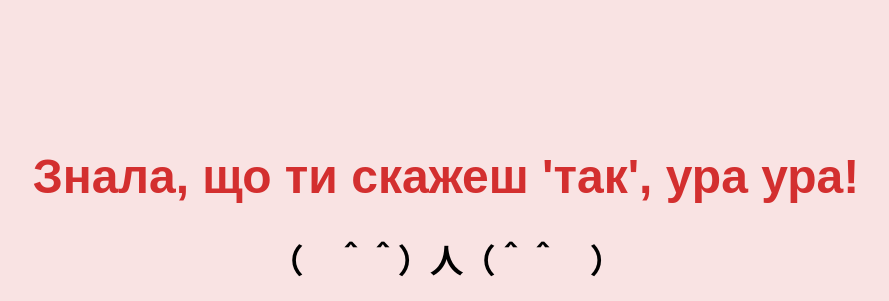
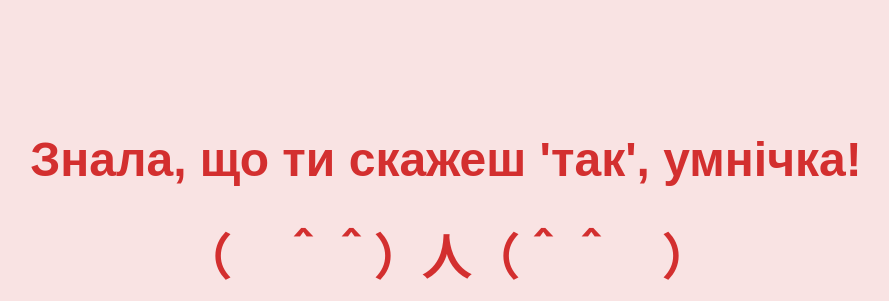
Before and after one commit to Victoriia2001/Valentine, a plain HTML site: page yes_page.html in a window 1280 px wide. Shown: the top 301 px of the page, without its empty margins (194-1083 px from the left). Drawn offline with Linux system fonts and the light colour scheme.

Commit message:
Update yes_page.html

```diff
--- a/yes_page.html
+++ b/yes_page.html
@@ -10,8 +10,8 @@
 
 <body>
     <div class="container">
-        <h1 class="header_text">Знала, що ти скажеш 'так', ура ура!<h1>
-        <h1>（　＾＾）人（＾＾　）</h1>
+        <h1 class="header_text">Знала, що ти скажеш 'так', умнічка!<h1>
+        <h1 class="header_text">（　＾＾）人（＾＾　）</h1>
         <div class="gif_container">
             <img
                 src="https://media3.giphy.com/media/v1.Y2lkPTc5MGI3NjExZHdmdWluNDJ2Y2Z0dmRzZ3d5c2FxbThoN3I5bGV5OXg4bHk2cDNoOCZlcD12MV9pbnRlcm5hbF9naWZfYnlfaWQmY3Q9cw/fBMfsjAl7l7RYGJSpk/giphy.gif">
```
